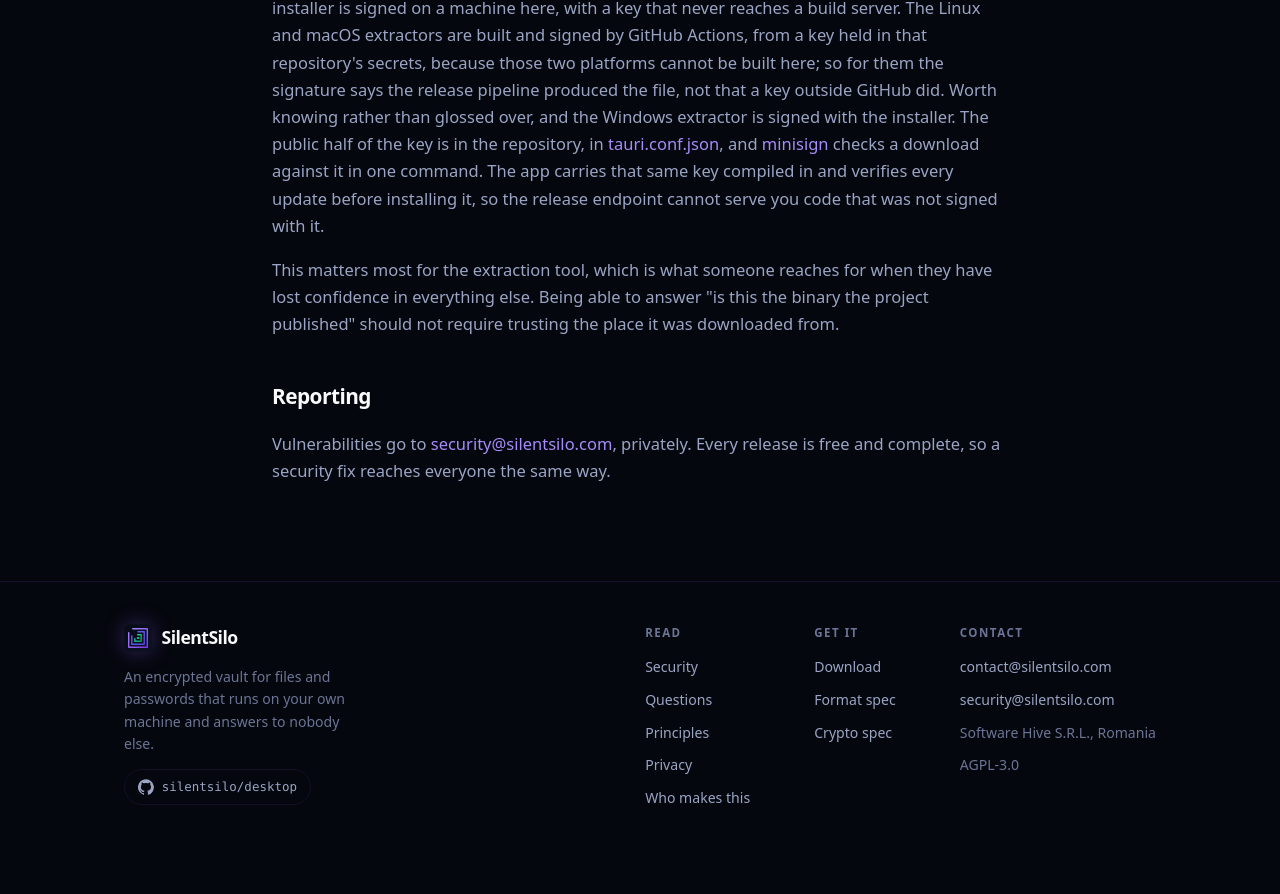
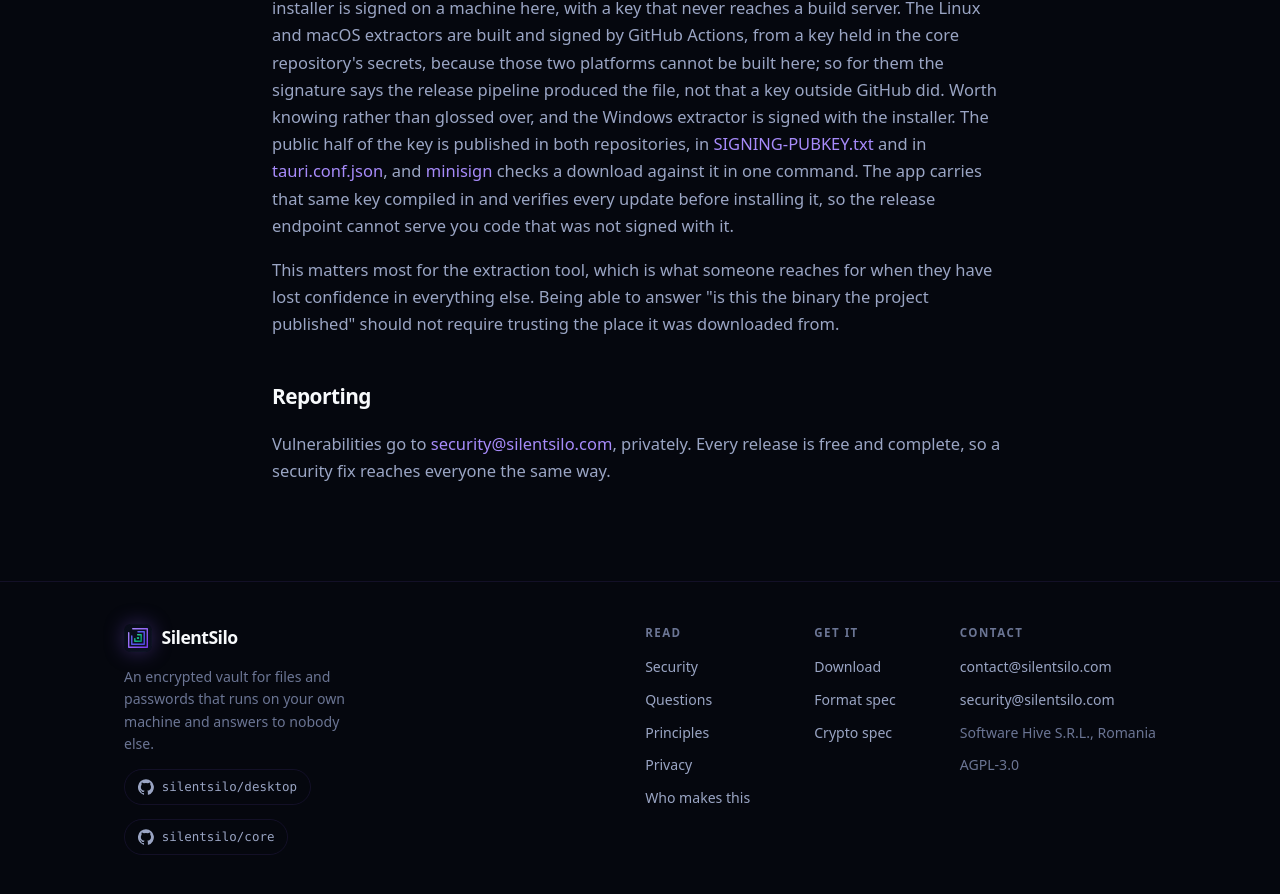
Before and after one commit to silentsilo/website, a Next.js app: page /security in a window 1280 px wide. Shown: the part 3215-4109 px from the top of the page. Before the commit the page ends 4076 px from the top, so only its background shows below. Built offline with nearby package versions, Linux system fonts and the light colour scheme.

Commit message:
Point the format and crypto links at silentsilo/core
Those documents moved there with the crates. The storage guide, the backlog
and tauri.conf.json stay in silentsilo/desktop. The footer now names both.

```diff
--- a/app/layout.tsx
+++ b/app/layout.tsx
@@ -5,7 +5,7 @@
 import { CipherField } from "./CipherField";
 import { SiteHeader } from "./SiteHeader";
 import { IconGitHub } from "./Icons";
-import { DOC_CRYPTO, DOC_FORMATS, RELEASED, RELEASES, REPO } from "./links";
+import { CORE_REPO, DOC_CRYPTO, DOC_FORMATS, RELEASED, RELEASES, REPO } from "./links";
 
 export const metadata: Metadata = {
   title: {
@@ -79,6 +79,10 @@
                   <IconGitHub size={16} />
                   <span>silentsilo/desktop</span>
                 </a>
+                <a className="footer-gh" href={CORE_REPO}>
+                  <IconGitHub size={16} />
+                  <span>silentsilo/core</span>
+                </a>
               </div>
 
               <div className="footer-cols">
--- a/app/links.ts
+++ b/app/links.ts
@@ -54,8 +54,17 @@
 /** The update endpoint is public too, so claims about it can be read. */
 export const RELEASES_REPO = "https://github.com/silentsilo/releases";
 
+/**
+ * The engine: cryptography, persisted formats, sync and the extraction tool.
+ * Split out of the app repository so the part an auditor cares about can be
+ * read without the interface around it, and so a mobile client can use the
+ * same code rather than a second implementation of it.
+ */
+export const CORE_REPO = "https://github.com/silentsilo/core";
+
 const DOCS = `${REPO}/blob/main`;
-export const DOC_FORMATS = `${DOCS}/FORMATS.md`;
-export const DOC_CRYPTO = `${DOCS}/docs/CRYPTO.md`;
+const CORE_DOCS = `${CORE_REPO}/blob/main`;
+export const DOC_FORMATS = `${CORE_DOCS}/FORMATS.md`;
+export const DOC_CRYPTO = `${CORE_DOCS}/docs/CRYPTO.md`;
 export const DOC_STORAGE = `${DOCS}/docs/STORAGE.md`;
 export const DOC_BACKLOG = `${DOCS}/BACKLOG.md`;
--- a/app/security/page.tsx
+++ b/app/security/page.tsx
@@ -15,7 +15,7 @@
       <p className="lead">
         The threat model in plain language. The full specification, including
         formats and parameters, lives in the repository as{" "}
-        <a href="https://github.com/silentsilo/desktop/blob/main/docs/CRYPTO.md">
+        <a href="https://github.com/silentsilo/core/blob/main/docs/CRYPTO.md">
           docs/CRYPTO.md
         </a>{" "}
         and is the reference when the two disagree.
@@ -147,11 +147,11 @@
       <p>
         What exists instead is everything needed to review the design: the
         cryptography is specified in{" "}
-        <a href="https://github.com/silentsilo/desktop/blob/main/docs/CRYPTO.md">
+        <a href="https://github.com/silentsilo/core/blob/main/docs/CRYPTO.md">
           docs/CRYPTO.md
         </a>
         , the formats and their versions in{" "}
-        <a href="https://github.com/silentsilo/desktop/blob/main/FORMATS.md">
+        <a href="https://github.com/silentsilo/core/blob/main/FORMATS.md">
           FORMATS.md
         </a>
         , the threat model on this page including the parts that are
@@ -202,11 +202,16 @@
         file beside them. The installer is signed on a machine here, with a
         key that never reaches a build server. The Linux and macOS
         extractors are built and signed by GitHub Actions, from a key held in
-        that repository&apos;s secrets, because those two platforms cannot be
-        built here; so for them the signature says the release pipeline
+        the core repository&apos;s secrets, because those two platforms cannot
+        be built here; so for them the signature says the release pipeline
         produced the file, not that a key outside GitHub did. Worth knowing
         rather than glossed over, and the Windows extractor is signed with
-        the installer. The public half of the key is in the repository, in{" "}
+        the installer. The public half of the key is published in both
+        repositories, in{" "}
+        <a href="https://github.com/silentsilo/core/blob/main/SIGNING-PUBKEY.txt">
+          SIGNING-PUBKEY.txt
+        </a>
+        {" "}and in{" "}
         <a href="https://github.com/silentsilo/desktop/blob/main/src-tauri/tauri.conf.json">
           tauri.conf.json
         </a>
```
